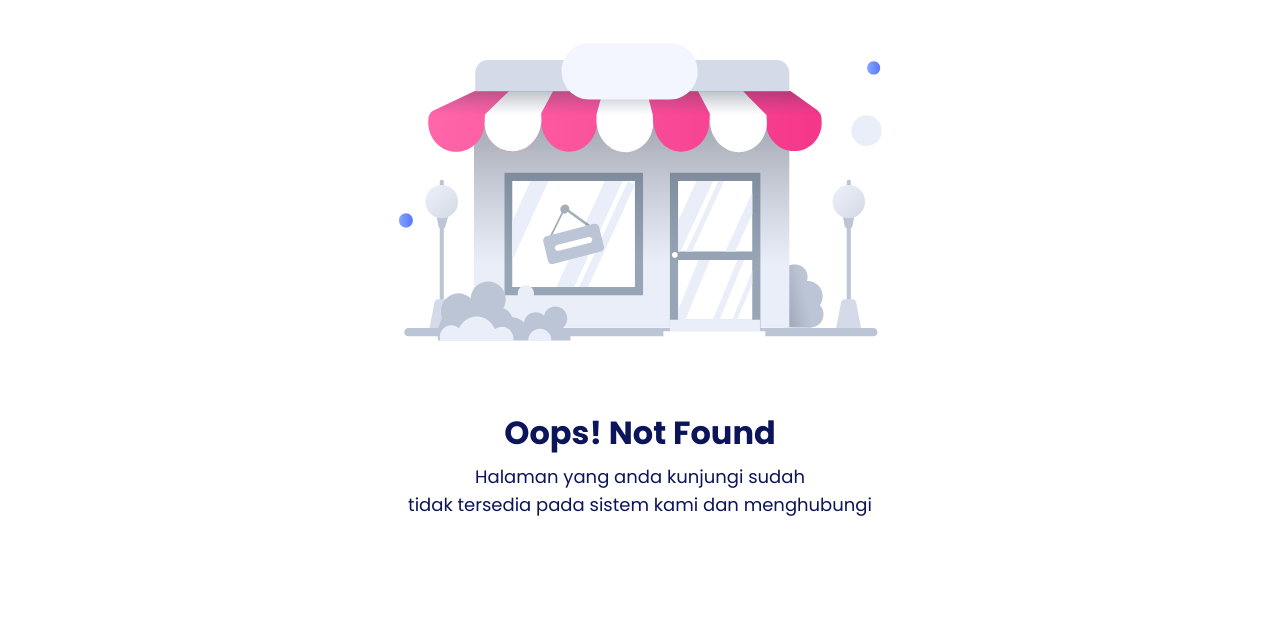
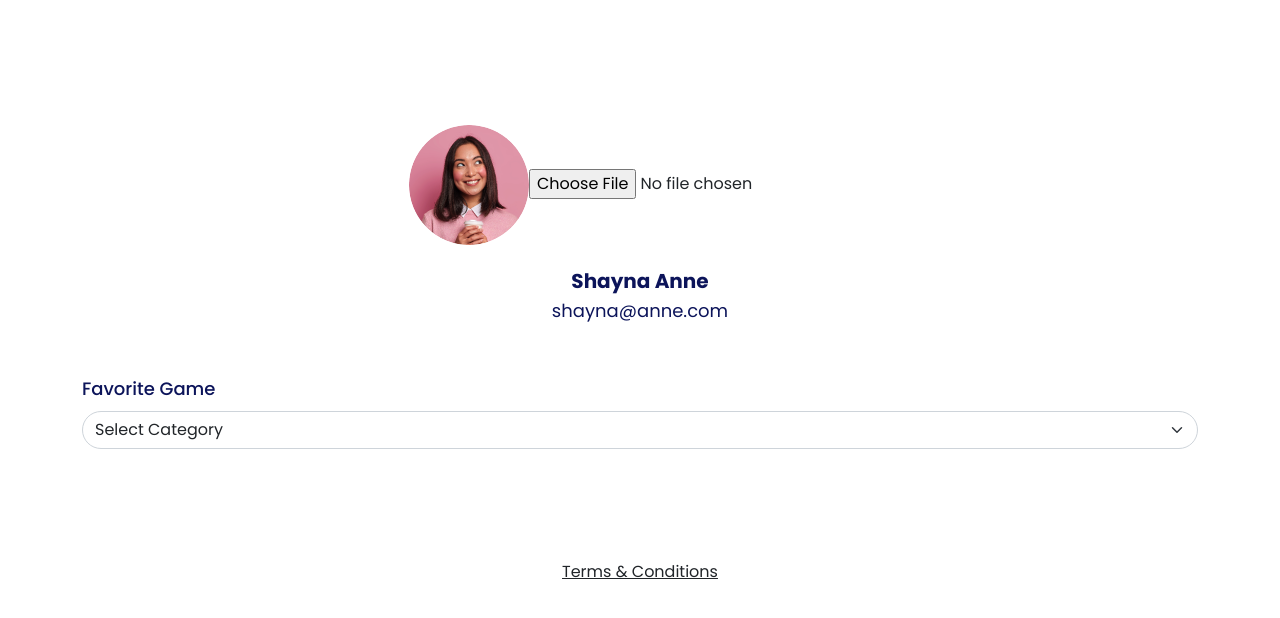
Before and after one commit to ramadhanabs/storegg, a Next.js app: page /sign-up-photo-success in a window 1280 px wide. Before the commit this address had no page. Shown: the part 102-720 px from the top of the page. Built offline with nearby package versions, Linux system fonts and the light colour scheme.

Commit message:
add sign-up-photo-success

```diff
--- /dev/null
+++ b/pages/sign-up-photo-success.tsx
@@ -0,0 +1,70 @@
+export default function SignUpPhotoSuccess() {
+  return (
+    <div>
+      <section className="sign-up-photo-success mx-auto pt-lg-227 pb-lg-227 pt-130 pb-50">
+        <div className="container mx-auto">
+          <form action="">
+            <div className="form-input d-md-block d-flex flex-column">
+              <div>
+                <div className="mb-20">
+                  <div className="image-upload text-center">
+                    <label htmlFor="file-input">
+                      <img
+                        src="/img/avatar-1.png"
+                        width="120"
+                        height="120"
+                        className="rounded-circle"
+                        alt=""
+                      />
+                    </label>
+                    <input id="file-input" type="file" />
+                  </div>
+                </div>
+                <h2 className="fw-bold text-xl text-center color-palette-1 m-0">Shayna Anne</h2>
+                <p className="text-lg text-center color-palette-1 m-0">shayna@anne.com</p>
+                <div className="pt-50 pb-50">
+                  <label htmlFor="category" className="form-label text-lg fw-medium color-palette-1 mb-10">
+                    Favorite
+                    Game
+
+                  </label>
+                  <select
+                    id="category"
+                    name="category"
+                    className="form-select d-block w-100 rounded-pill text-lg"
+                    aria-label="Favorite Game"
+                  >
+                    <option value="" disabled selected>Select Category</option>
+                    <option value="fps">First Person Shoter</option>
+                    <option value="rpg">Role Playing Game</option>
+                    <option value="arcade">Arcade</option>
+                    <option value="sport">Sport</option>
+                  </select>
+                </div>
+              </div>
+              <div className="button-group d-flex flex-column mx-auto">
+                <a
+                  className="btn btn-create fw-medium text-lg text-white rounded-pill mb-16"
+                  href="./sign-up-success.html"
+                  role="button"
+                >
+                  Create My Account
+
+                </a>
+                <a
+                  className="btn btn-tnc text-lg color-palette-1 text-decoration-underline pt-15"
+                  href="/#"
+                  role="button"
+                >
+                  Terms &
+                  Conditions
+
+                </a>
+              </div>
+            </div>
+          </form>
+        </div>
+      </section>
+    </div>
+  );
+}
```
